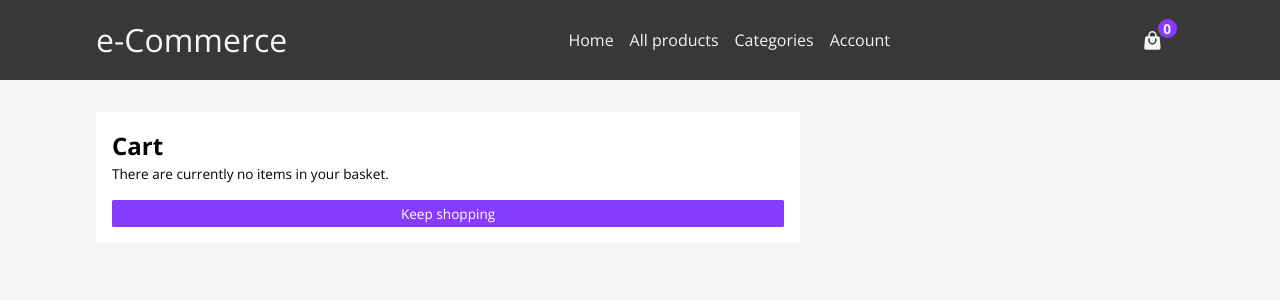
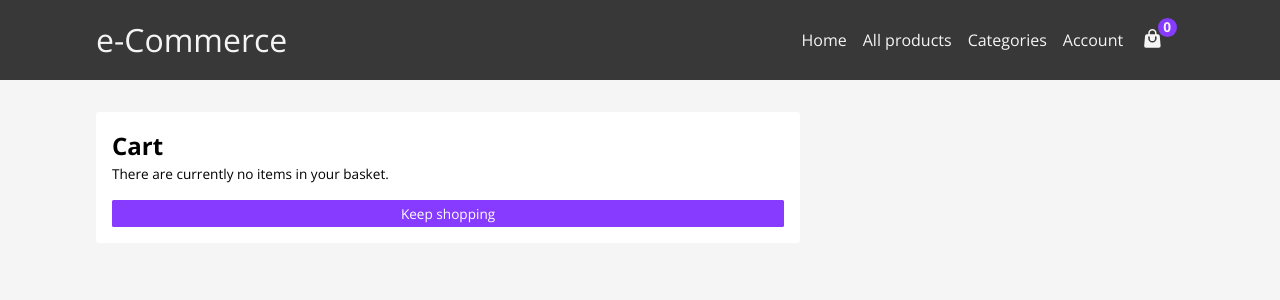
Before and after one commit to AntonioJRuizG/ecommerce-front, a Next.js app: page /cart in a window 1280 px wide. Shown: the top 300 px of the page. Built offline with nearby package versions, Linux system fonts and the light colour scheme; no server answers; the database is empty.

Commit message:
Change cart icon

```diff
--- a/components/Nav/Nav.js
+++ b/components/Nav/Nav.js
@@ -21,17 +21,20 @@ export default function Nav ({cartProducts}) {
 				<Link className={style.navLink} href={'/products'}>
 					All products
 				</Link>
-				<Link className={style.navLink} href={'/categories'}>
-					Categories
-				</Link>
-				<Link className={style.navLink} href={'/account'}>
-					Account
-				</Link>
+				{/* TEMP */}
+				<div className={style.navLink}>Categories</div>
+				<div className={style.navLink}>Account</div>
 				<Link
 					className={style.navLink + ' ' + style.cartLinkSimple}
 					href={'/cart'}
 				>
 					Cart <span>({cartProducts.length})</span>
+				</Link>
+				<Link
+					className={style.cartLinkAdv + ' ' + style.cartLinkMobile}
+					href={'/cart'}
+				>
+					<ShoppingBag></ShoppingBag> <span>{cartProducts.length}</span>
 				</Link>
 			</nav>
 			<nav className={style.navSmallScreen}>
@@ -40,10 +43,10 @@ export default function Nav ({cartProducts}) {
 					<span></span>
 					<span></span>
 				</button>
+				<Link className={style.cartLinkAdv} href={'/cart'}>
+					<ShoppingBag></ShoppingBag> <span>{cartProducts.length}</span>
+				</Link>
 			</nav>
-			<Link className={style.cartLinkAdv} href={'/cart'}>
-				<ShoppingBag></ShoppingBag> <span>{cartProducts.length}</span>
-			</Link>
 		</>
 	);
 }
--- a/components/Nav/Nav.module.scss
+++ b/components/Nav/Nav.module.scss
@@ -111,13 +111,22 @@
 	}
 }
 
+.cartLinkMobile {
+	display: none;
+}
+
 @media screen and (min-width: 800px) {
 	.navSmallScreen {
 		display: none;
 	}
 
+	.cartLinkMobile {
+		display: flex;
+	}
+
 	.navMenu {
 		flex-direction: row;
+		justify-content: flex-end;
 		position: inherit;
 		transition: none;
 		transform: none;
```
